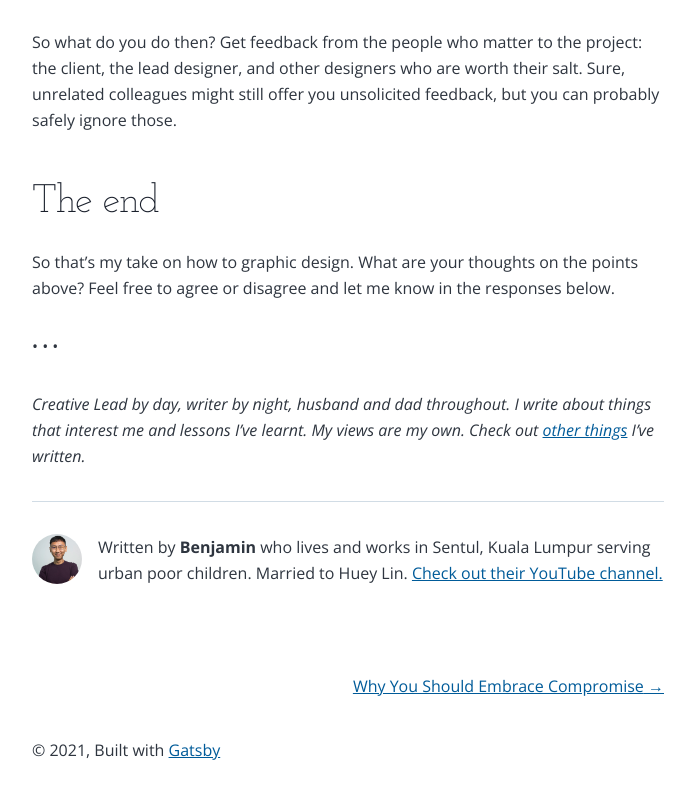
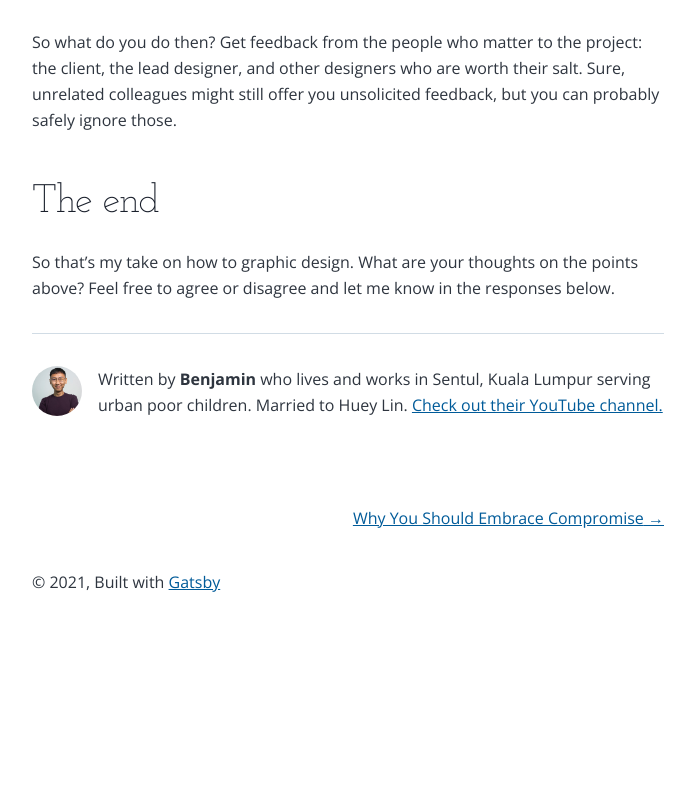
Before and after one commit to benjamin25116/the-average-malaysian-site, a Gatsby site: page /how-to-graphic-design/ in a window 1280 px wide. Shown: the part 2351-3149 px from the top of the page, without its empty margins (292-986 px from the left). After the commit the page ends 3009 px from the top, so only its background shows below. Built offline with nearby package versions, Linux system fonts and the light colour scheme; Gatsby itself is replaced by a stand-in of ours.

Commit message:
Update Writing “how-to-graphic-design/index”

```diff
--- a/content/blog/how-to-graphic-design/index.md
+++ b/content/blog/how-to-graphic-design/index.md
@@ -37,7 +37,3 @@
 ## The end
 
 So that’s my take on how to graphic design. What are your thoughts on the points above? Feel free to agree or disagree and let me know in the responses below.
-
-• • •
-
-*Creative Lead by day, writer by night, husband and dad throughout. I write about things that interest me and lessons I’ve learnt. My views are my own. Check out [other things](https://medium.com/@benjamin25116) I’ve written.*
```
